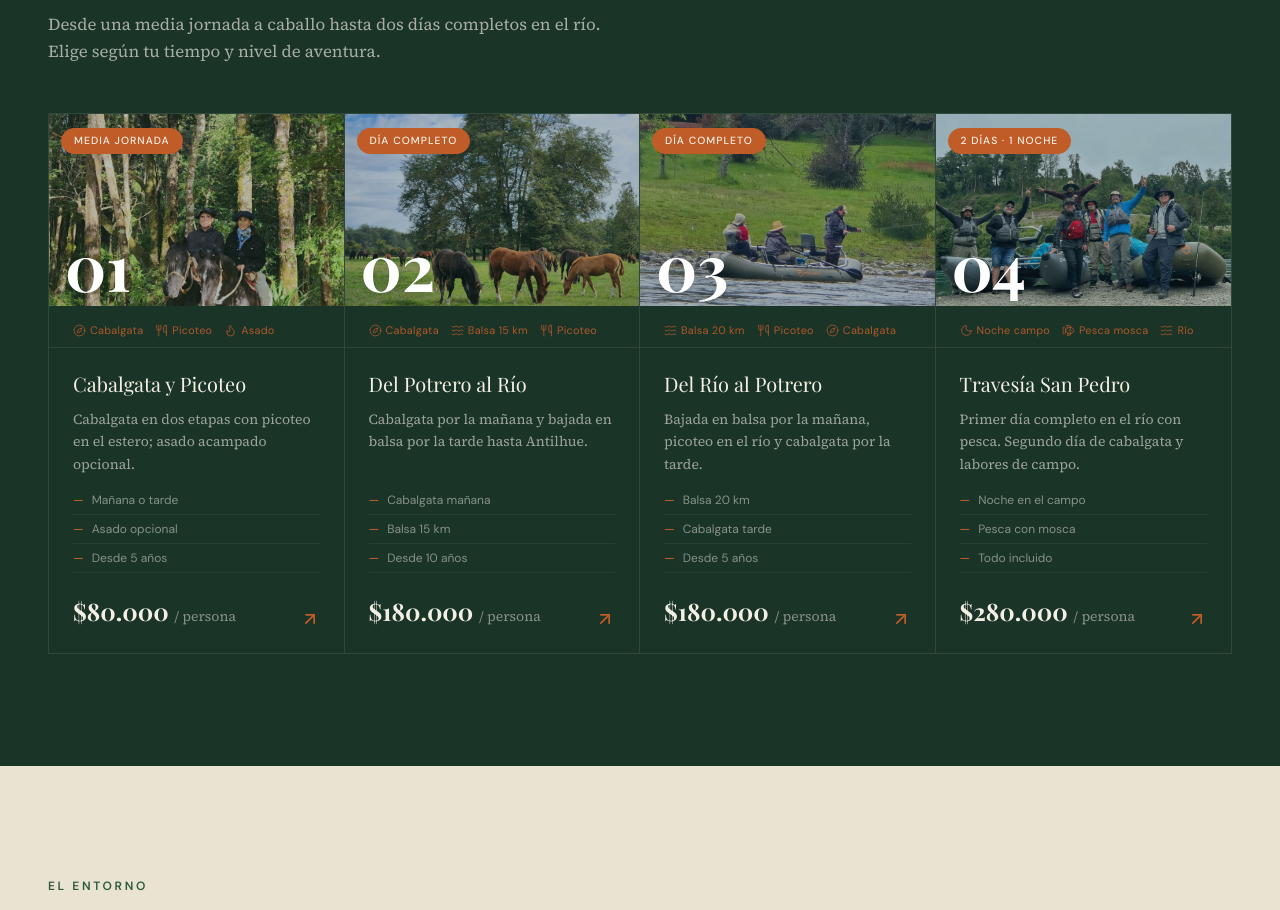
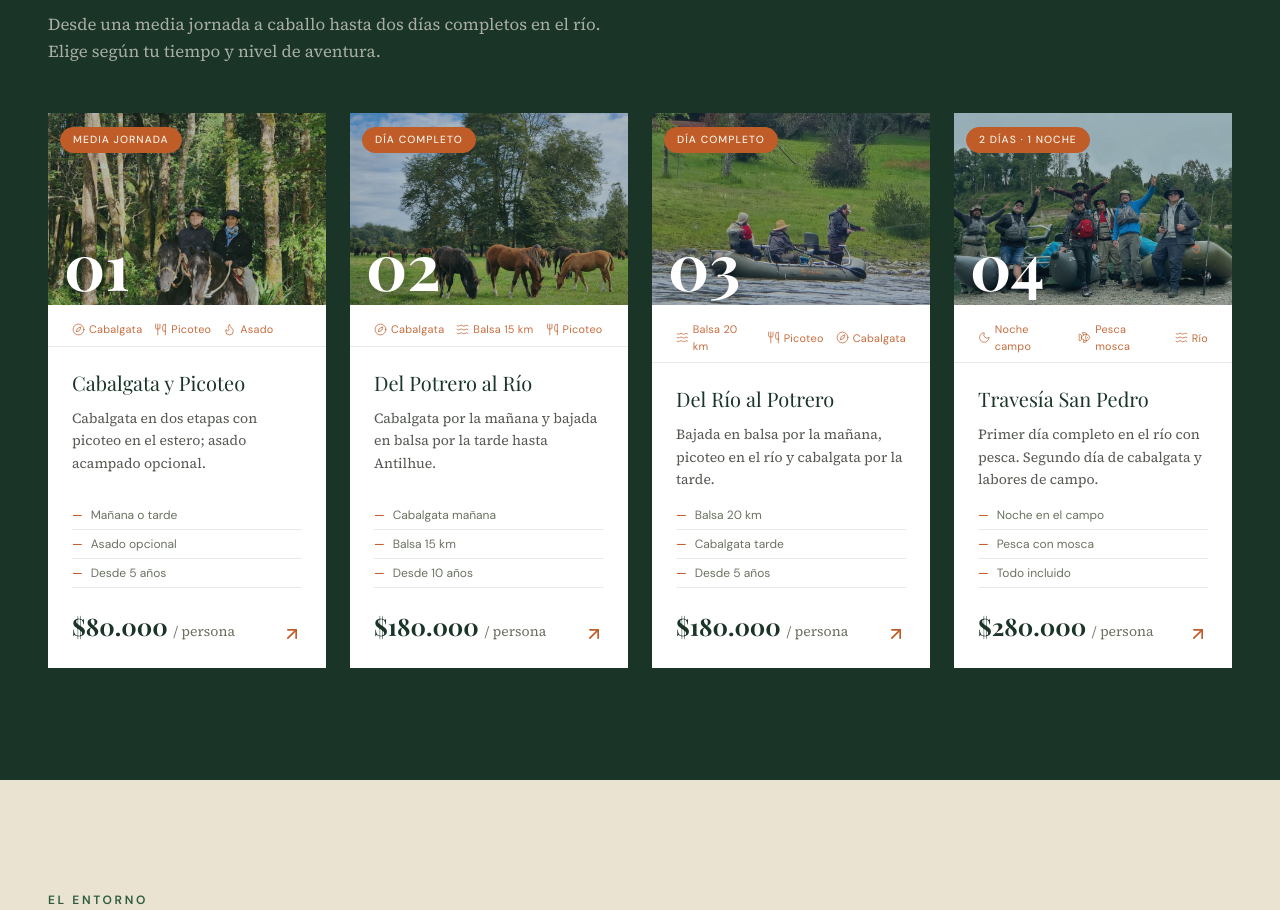
Before and after one commit to mortegac/public_site_losHuapescl, a Next.js app: page / in a window 1280 px wide. Shown: the part 2352-3262 px from the top of the page. Built offline with nearby package versions, Linux system fonts and the light colour scheme.

Commit message:
feat(home): cards de programas con fondo blanco, texto oscuro y separación gap-6

```diff
--- a/src/app/page.tsx
+++ b/src/app/page.tsx
@@ -421,12 +421,12 @@ export default function HomePage() {
           </RevealOnScroll>
 
           {/* 1 col → 2 col → 4 col grid */}
-          <div className="grid grid-cols-1 sm:grid-cols-2 xl:grid-cols-4 divide-y sm:divide-y-0 sm:divide-x divide-cream/10 border border-cream/10">
+          <div className="grid grid-cols-1 sm:grid-cols-2 xl:grid-cols-4 gap-6">
             {programs.map((program, index) => (
               <RevealOnScroll key={program.slug} delay={index * 0.08}>
                 <Link
                   href={`/programas/${program.slug}`}
-                  className="group relative flex flex-col bg-forest hover:bg-[#2D5A3D] transition-colors duration-300 h-full focus-visible:outline-none focus-visible:ring-2 focus-visible:ring-ember focus-visible:ring-inset"
+                  className="group relative flex flex-col bg-white hover:bg-cream transition-colors duration-300 h-full focus-visible:outline-none focus-visible:ring-2 focus-visible:ring-ember focus-visible:ring-inset"
                   aria-label={`Ver programa ${program.title} — ${program.price} por persona`}
                 >
                   {/* Card image */}
@@ -455,7 +455,7 @@ export default function HomePage() {
                   </div>
 
                   {/* Activity icons */}
-                  <div className="flex gap-3 px-6 pt-4 pb-2 border-b border-cream/[0.08]">
+                  <div className="flex gap-3 px-6 pt-4 pb-2 border-b border-forest/10">
                     {program.activities.map((activity) => (
                       <span
                         key={activity.label}
@@ -470,12 +470,12 @@ export default function HomePage() {
                   {/* Text content */}
                   <div className="flex flex-col flex-1 p-6">
                     {/* Title */}
-                    <h3 className="font-display text-[1.25rem] text-cream mb-3 leading-[1.2]">
+                    <h3 className="font-display text-[1.25rem] text-forest mb-3 leading-[1.2]">
                       {program.title}
                     </h3>
 
                     {/* Description */}
-                    <p className="font-body text-sm text-cream/60 leading-relaxed mb-4 flex-1">
+                    <p className="font-body text-sm text-dark/70 leading-relaxed mb-4 flex-1">
                       {program.description}
                     </p>
 
@@ -484,7 +484,7 @@ export default function HomePage() {
                       {program.highlights.map((highlight) => (
                         <li
                           key={highlight}
-                          className="flex items-center gap-2 font-ui text-xs text-cream/50 border-b border-cream/[0.06] pb-1.5"
+                          className="flex items-center gap-2 font-ui text-xs text-muted border-b border-forest/10 pb-1.5"
                         >
                           <span className="text-ember font-medium shrink-0" aria-hidden="true">—</span>
                           {highlight}
@@ -494,9 +494,9 @@ export default function HomePage() {
 
                     {/* Price + arrow */}
                     <div className="flex items-end justify-between">
-                      <p className="font-display text-[1.5rem] font-bold text-cream">
+                      <p className="font-display text-[1.5rem] font-bold text-forest">
                         {program.price}{' '}
-                        <span className="font-body text-sm font-normal text-cream/50">
+                        <span className="font-body text-sm font-normal text-muted">
                           / persona
                         </span>
                       </p>
```
